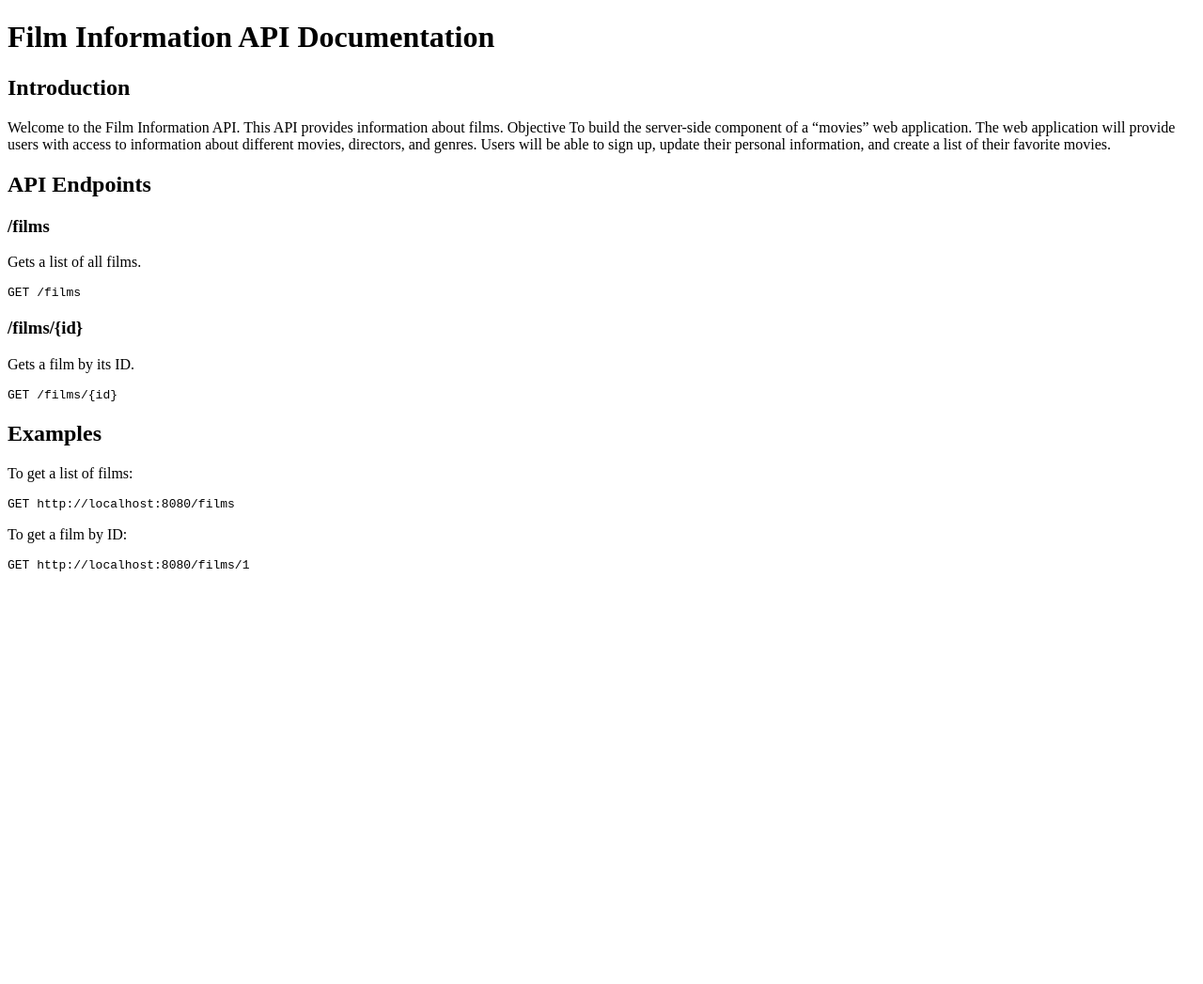
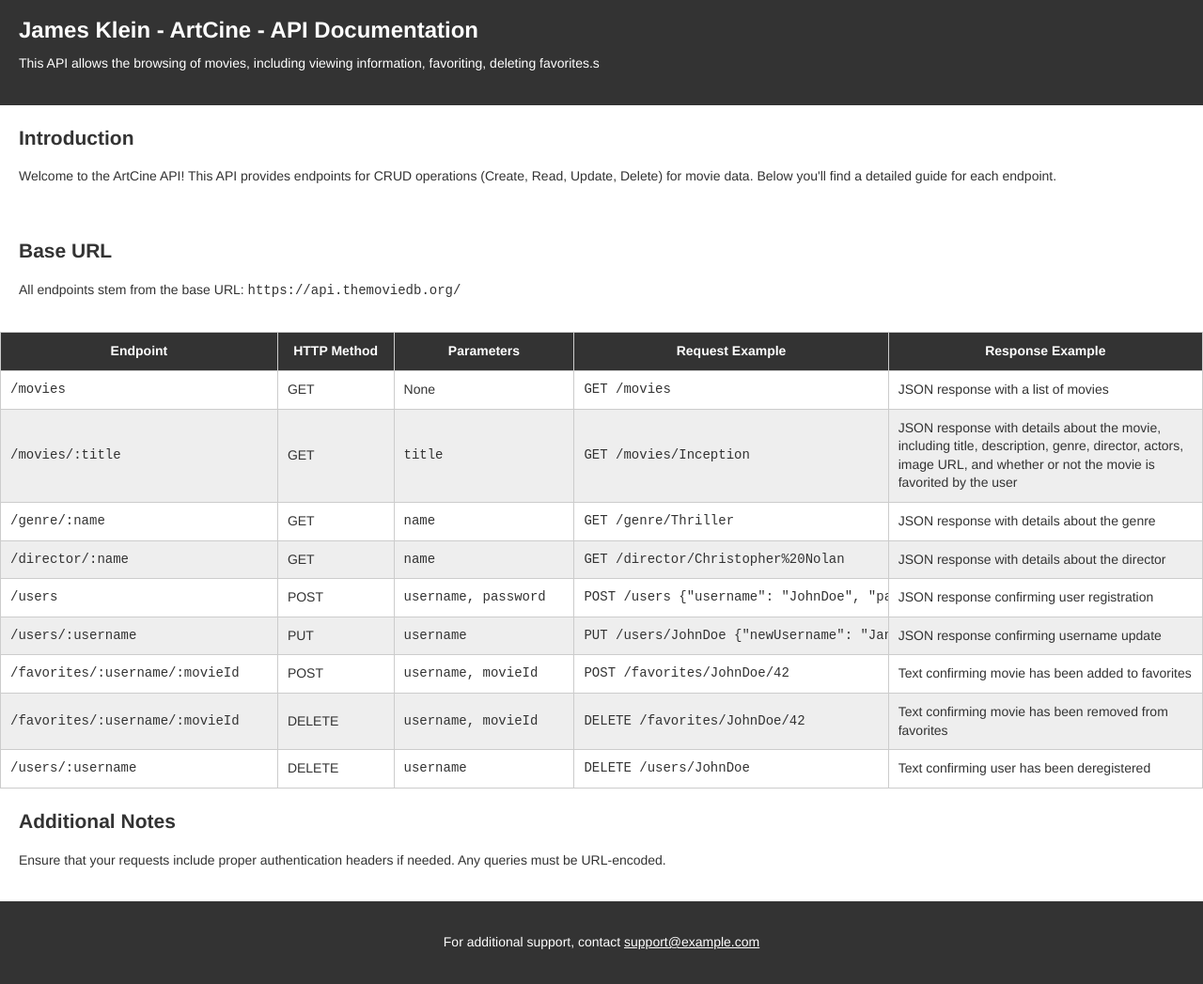
Before and after one commit to 4NDrew-42/CF_2-Backend, a website: page documentation.html in a window 1280 px wide. Shown: the whole page at 94% size. Before the commit the page ends 800 px from the top, so only its background shows below. Drawn offline with Linux system fonts and the light colour scheme.

Commit message:
CF 2.5 progress day 1
added users JSON, added movies JSON, added documentation.HTML(in progress), added api endpoints

```diff
--- a/documentation.html
+++ b/documentation.html
@@ -1,37 +1,197 @@
 <!DOCTYPE html>
 <html lang="en">
 	<head>
-		<title>Film Information API Documentation</title>
+		<meta charset="UTF-8" />
+		<title>ArtCine - API Documentation</title>
+		<style>
+			* {
+				box-sizing: border-box;
+			}
+
+			body {
+				font-family: "Helvetica Neue", Helvetica, Arial, sans-serif;
+				font-size: 14px;
+				line-height: 1.4;
+				margin: 0;
+				padding: 0;
+				color: #333;
+			}
+
+			header {
+				background: #333;
+				color: #fff;
+				padding: 20px;
+			}
+
+			header h1 {
+				margin: 0;
+				padding: 0;
+				font-size: 24px;
+				line-height: 1;
+			}
+
+			header p {
+				font-size: 14px;
+			}
+
+			section {
+				padding: 20px;
+			}
+
+			section h2 {
+				margin-top: 0;
+			}
+
+			table {
+				width: 100%;
+				border-collapse: collapse;
+				border: 1px solid #ccc;
+			}
+
+			table thead tr {
+				background: #333;
+				color: #fff;
+			}
+
+			table th,
+			table td {
+				padding: 10px;
+				border: 1px solid #ccc;
+				max-width: 300px;
+				overflow: auto;
+			}
+
+			table tbody tr:nth-child(even) {
+				background: #eee;
+			}
+
+			table tbody tr:hover {
+				background: #ddd;
+			}
+
+			table tbody tr td code {
+				display: block;
+				white-space: pre;
+			}
+
+			footer {
+				background: #333;
+				color: #fff;
+				padding: 20px;
+				text-align: center;
+			}
+
+			footer a {
+				color: #fff;
+			}
+		</style>
 	</head>
 	<body>
-		<h1>Film Information API Documentation</h1>
+		<header>
+			<h1>James Klein - ArtCine - API Documentation</h1>
+			<p>This API allows the browsing of movies, including viewing information, favoriting, deleting favorites.s</p>
+		</header>
 
-		<h2>Introduction</h2>
-		<p>
-			Welcome to the Film Information API. This API provides information about
-			films. Objective To build the server-side component of a “movies” web
-			application. The web application will provide users with access to
-			information about different movies, directors, and genres. Users will be
-			able to sign up, update their personal information, and create a list of
-			their favorite movies.
-		</p>
+		<section>
+			<h2>Introduction</h2>
+			<p>Welcome to the ArtCine API! This API provides endpoints for CRUD operations (Create, Read, Update, Delete) for movie data. Below you'll find a detailed guide for each endpoint.</p>
+		</section>
 
-		<h2>API Endpoints</h2>
+		<section>
+			<h2>Base URL</h2>
+			<p>
+				All endpoints stem from the base URL:
+				<code>https://api.themoviedb.org/</code>
+			</p>
+		</section>
+		<table>
+			<thead>
+				<tr>
+					<th>Endpoint</th>
+					<th>HTTP Method</th>
+					<th>Parameters</th>
+					<th>Request Example</th>
+					<th>Response Example</th>
+				</tr>
+			</thead>
+			<tbody>
+				<tr>
+					<td><code>/movies</code></td>
+					<td>GET</td>
+					<td>None</td>
+					<td><code>GET /movies</code></td>
+					<td>JSON response with a list of movies</td>
+				</tr>
+				<tr>
+					<td><code>/movies/:title</code></td>
+					<td>GET</td>
+					<td><code>title</code></td>
+					<td><code>GET /movies/Inception</code></td>
+					<td>JSON response with details about the movie, including title, description, genre, director, actors, image URL, and whether or not the movie is favorited by the user</td>
+				</tr>
+				<tr>
+					<td><code>/genre/:name</code></td>
+					<td>GET</td>
+					<td><code>name</code></td>
+					<td><code>GET /genre/Thriller</code></td>
+					<td>JSON response with details about the genre</td>
+				</tr>
+				<tr>
+					<td><code>/director/:name</code></td>
+					<td>GET</td>
+					<td><code>name</code></td>
+					<td><code>GET /director/Christopher%20Nolan</code></td>
+					<td>JSON response with details about the director</td>
+				</tr>
+				<tr>
+					<td><code>/users</code></td>
+					<td>POST</td>
+					<td><code>username, password</code></td>
+					<td><code>POST /users {"username": "JohnDoe", "password": "pass123"}</code></td>
+					<td>JSON response confirming user registration</td>
+				</tr>
+				<tr>
+					<td><code>/users/:username</code></td>
+					<td>PUT</td>
+					<td><code>username</code></td>
+					<td><code>PUT /users/JohnDoe {"newUsername": "JaneDoe"}</code></td>
+					<td>JSON response confirming username update</td>
+				</tr>
+				<tr>
+					<td><code>/favorites/:username/:movieId</code></td>
+					<td>POST</td>
+					<td><code>username, movieId</code></td>
+					<td><code>POST /favorites/JohnDoe/42</code></td>
+					<td>Text confirming movie has been added to favorites</td>
+				</tr>
+				<tr>
+					<td><code>/favorites/:username/:movieId</code></td>
+					<td>DELETE</td>
+					<td><code>username, movieId</code></td>
+					<td><code>DELETE /favorites/JohnDoe/42</code></td>
+					<td>Text confirming movie has been removed from favorites</td>
+				</tr>
+				<tr>
+					<td><code>/users/:username</code></td>
+					<td>DELETE</td>
+					<td><code>username</code></td>
+					<td><code>DELETE /users/JohnDoe</code></td>
+					<td>Text confirming user has been deregistered</td>
+				</tr>
+			</tbody>
+		</table>
 
-		<h3>/films</h3>
-		<p>Gets a list of all films.</p>
-		<pre>GET /films</pre>
+		<section>
+			<h2>Additional Notes</h2>
+			<p>Ensure that your requests include proper authentication headers if needed. Any queries must be URL-encoded.</p>
+		</section>
 
-		<h3>/films/{id}</h3>
-		<p>Gets a film by its ID.</p>
-		<pre>GET /films/{id}</pre>
-
-		<h2>Examples</h2>
-
-		<p>To get a list of films:</p>
-		<pre>GET http://localhost:8080/films</pre>
-
-		<p>To get a film by ID:</p>
-		<pre>GET http://localhost:8080/films/1</pre>
+		<footer>
+			<p>
+				For additional support, contact
+				<a href="mailto:support@example.com">support@example.com</a>
+			</p>
+		</footer>
+		<!-- Code injected by live-server -->
 	</body>
 </html>
```
Also changed, not shown: package.json (+11 -3 lines), server.js (added, +232 -0 lines), 4 other files.
